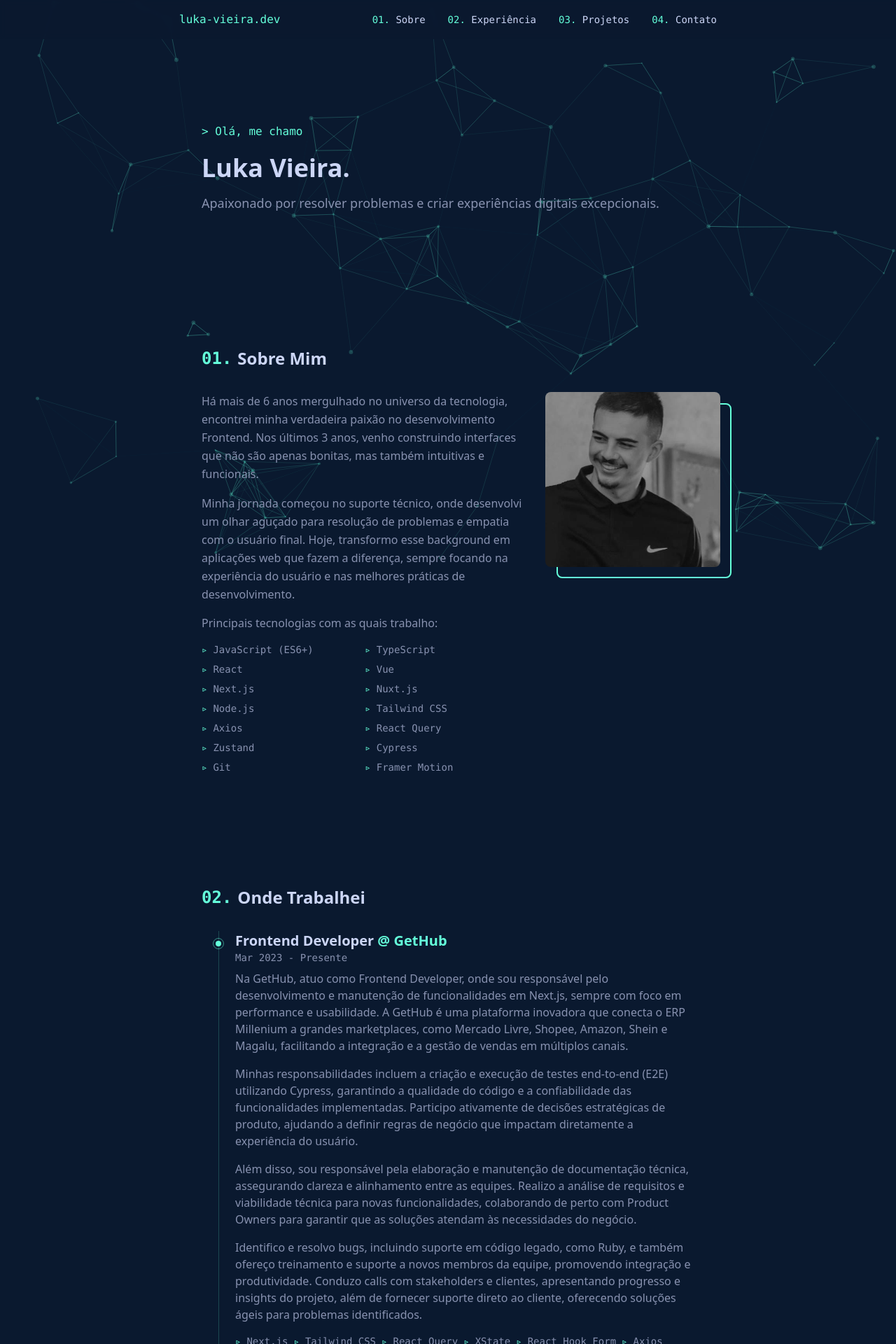
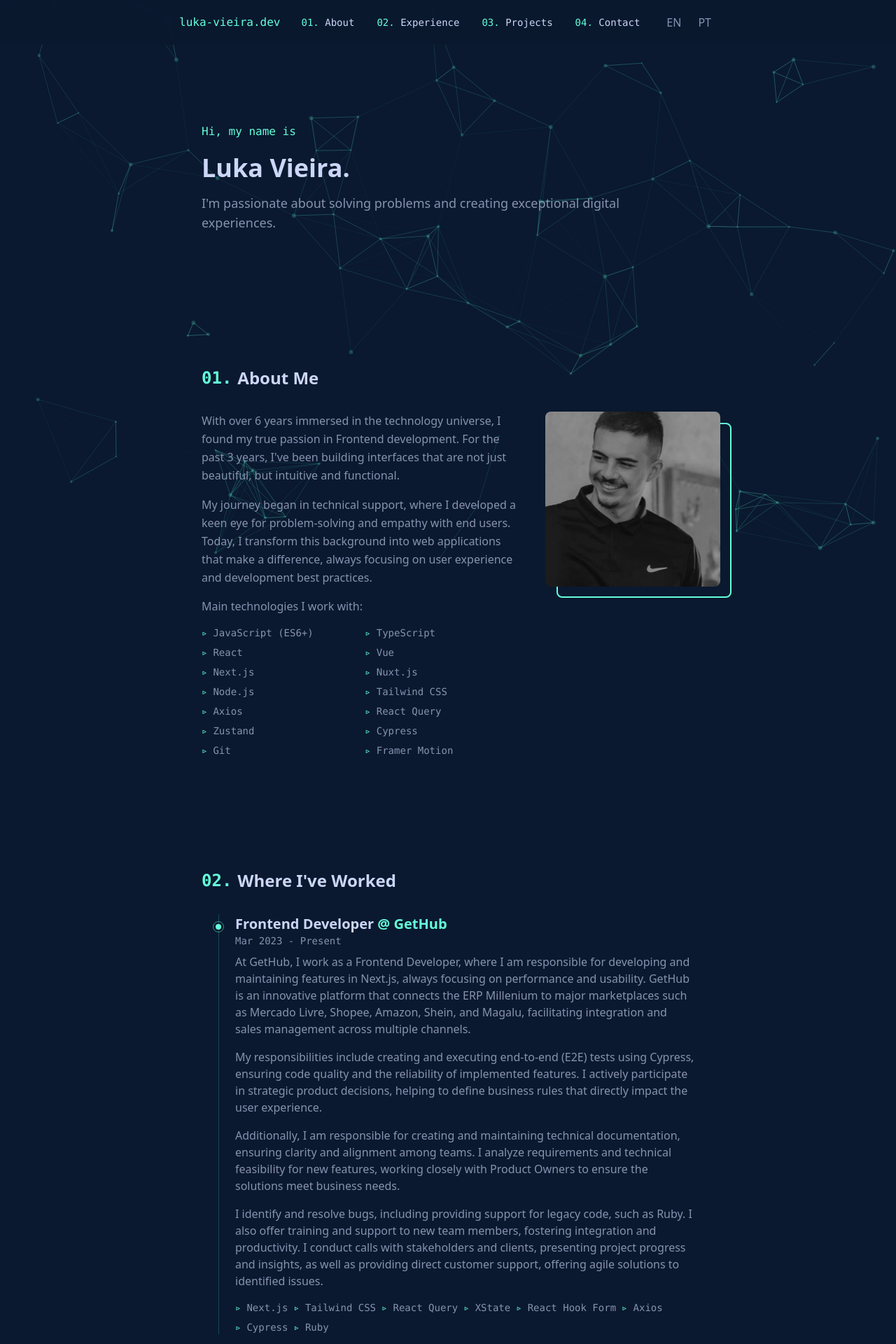
Before and after one commit to LukaVieira1/my-portfolio, a React (Vite) app: page / in a window 1280 px wide. Shown: the top 1920 px of the page at 70% size. Built offline with nearby package versions, Linux system fonts and the light colour scheme.

Commit message:
feature: english and portugues language

```diff
--- a/src/App.tsx
+++ b/src/App.tsx
@@ -4,18 +4,21 @@ import { ParticlesBackground } from "./components/ParticlesBackground";
 import { useState } from "react";
 import { ExperienceTimeline } from "./components/ExperienceTimeline";
 import { ProjectCarousel } from "./components/ProjectCarousel";
+import { useTranslation } from "react-i18next";
+import { LanguageSwitcher } from "./components/LanguageSwitcher";
 
 function App() {
+  const { t } = useTranslation();
   const scrollToSection = useScrollToSection();
   const [projectType, setProjectType] = useState<"professional" | "personal">(
     "professional"
   );
 
   const navItems = [
-    { name: "Sobre", id: "sobre" },
-    { name: "Experiência", id: "experiencia" },
-    { name: "Projetos", id: "projetos" },
-    { name: "Contato", id: "contato" },
+    { name: t("header.nav.about"), id: "sobre" },
+    { name: t("header.nav.experience"), id: "experiencia" },
+    { name: t("header.nav.projects"), id: "projetos" },
+    { name: t("header.nav.contact"), id: "contato" },
   ];
 
   const mainTechs = [
@@ -35,21 +38,18 @@ function App() {
     "Framer Motion",
   ];
 
-  const aboutMeParagraphs = [
-    "Há mais de 6 anos mergulhado no universo da tecnologia, encontrei minha verdadeira paixão no desenvolvimento Frontend. Nos últimos 3 anos, venho construindo interfaces que não são apenas bonitas, mas também intuitivas e funcionais.",
-    "Minha jornada começou no suporte técnico, onde desenvolvi um olhar aguçado para resolução de problemas e empatia com o usuário final. Hoje, transformo esse background em aplicações web que fazem a diferença, sempre focando na experiência do usuário e nas melhores práticas de desenvolvimento.",
-  ];
+  const aboutMeParagraphs = [t("about.paragraphs.0"), t("about.paragraphs.1")];
 
   const experiences = [
     {
-      company: "GetHub",
-      role: "Frontend Developer",
-      period: "Mar 2023 - Presente",
+      company: t("experience.getHub.company"),
+      role: t("experience.getHub.role"),
+      period: t("experience.getHub.period"),
       description: [
-        "Na GetHub, atuo como Frontend Developer, onde sou responsável pelo desenvolvimento e manutenção de funcionalidades em Next.js, sempre com foco em performance e usabilidade. A GetHub é uma plataforma inovadora que conecta o ERP Millenium a grandes marketplaces, como Mercado Livre, Shopee, Amazon, Shein e Magalu, facilitando a integração e a gestão de vendas em múltiplos canais.",
-        "Minhas responsabilidades incluem a criação e execução de testes end-to-end (E2E) utilizando Cypress, garantindo a qualidade do código e a confiabilidade das funcionalidades implementadas. Participo ativamente de decisões estratégicas de produto, ajudando a definir regras de negócio que impactam diretamente a experiência do usuário.",
-        "Além disso, sou responsável pela elaboração e manutenção de documentação técnica, assegurando clareza e alinhamento entre as equipes. Realizo a análise de requisitos e viabilidade técnica para novas funcionalidades, colaborando de perto com Product Owners para garantir que as soluções atendam às necessidades do negócio.",
-        "Identifico e resolvo bugs, incluindo suporte em código legado, como Ruby, e também ofereço treinamento e suporte a novos membros da equipe, promovendo integração e produtividade. Conduzo calls com stakeholders e clientes, apresentando progresso e insights do projeto, além de fornecer suporte direto ao cliente, oferecendo soluções ágeis para problemas identificados.",
+        t("experience.getHub.description.0"),
+        t("experience.getHub.description.1"),
+        t("experience.getHub.description.2"),
+        t("experience.getHub.description.3"),
       ],
       technologies: [
         "Next.js",
@@ -63,15 +63,15 @@ function App() {
       ],
     },
     {
-      company: "Be Talent",
-      role: "Frontend Developer",
-      period: "Mar 2022 - Jan 2023",
+      company: t("experience.beMobile.company"),
+      role: t("experience.beMobile.role"),
+      period: t("experience.beMobile.period"),
       link: "https://bemobile.tech",
       description: [
-        "Na Be Talent, anteriormente conhecida como Be Mobile, atuei como Frontend Developer em diversos projetos, contribuindo para o desenvolvimento de soluções inovadoras e eficientes.",
-        "Fui responsável pelo desenvolvimento e manutenção de funcionalidades em jQuery, assegurando a performance e a funcionalidade de aplicações legadas, além de criar e otimizar recursos utilizando Nuxt.js, com foco em escalabilidade e experiência do usuário.",
-        "Minha atuação incluiu a implementação e manutenção de componentes modernos em React.js, priorizando a criação de código limpo e reutilizável, o que resultou em uma base de código mais sustentável e de fácil manutenção.",
-        "Trabalhei em colaboração com equipes multidisciplinares, participando ativamente de reuniões de planejamento e revisão, o que me permitiu alinhar as expectativas do cliente com as soluções técnicas propostas.",
+        t("experience.beMobile.description.0"),
+        t("experience.beMobile.description.1"),
+        t("experience.beMobile.description.2"),
+        t("experience.beMobile.description.3"),
       ],
       technologies: [
         "jQuery",
@@ -86,15 +86,15 @@ function App() {
       ],
     },
     {
-      company: "Aggrandize",
+      company: t("experience.aggrandize.company"),
       link: "https://aggrandize.com.br/",
-      role: "A. de Suporte Jr.",
-      period: "Mar 2021 - Mar 2022",
+      role: t("experience.aggrandize.role"),
+      period: t("experience.aggrandize.period"),
       description: [
-        "Na Aggrandize, atuei como Analista de Suporte Junior, onde fui responsável por fornecer suporte técnico de alta qualidade aos clientes, garantindo soluções rápidas e eficazes para problemas técnicos e operacionais.",
-        "Realizei a manutenção e monitoramento de recursos na Oracle Cloud Infrastructure (OCI), assegurando desempenho ideal e alta disponibilidade dos serviços, o que foi crucial para a continuidade das operações.",
-        "Além disso, identifiquei e resolvi pequenos problemas no banco de dados, realizando análises e ajustes que melhoraram a funcionalidade e a eficiência das operações, contribuindo para uma experiência mais fluida para os usuários.",
-        "Minha atuação proativa e habilidades de comunicação permitiram uma colaboração eficaz com as equipes internas, promovendo um ambiente de trabalho mais integrado e produtivo.",
+        t("experience.aggrandize.description.0"),
+        t("experience.aggrandize.description.1"),
+        t("experience.aggrandize.description.2"),
+        t("experience.aggrandize.description.3"),
       ],
       technologies: [
         "Oracle Cloud Infrastructure (OCI)",
@@ -104,15 +104,15 @@ function App() {
       ],
     },
     {
-      company: "Câmara Municipal de Vereadores de Canguçu",
+      company: t("experience.cmcgu.company"),
       link: "https://www.camaracangucu.rs.gov.br/",
-      role: "Estagiário em Informática",
-      period: "Jul 2018 - Jun 2020",
+      role: t("experience.cmcgu.role"),
+      period: t("experience.cmcgu.period"),
       description: [
-        "Durante meu estágio na Câmara Municipal de Vereadores de Canguçu, atuei como Estagiário em Informática, onde desenvolvi habilidades práticas em suporte técnico e manutenção de sistemas.",
-        "Realizei assistência técnica em hardware, diagnosticando e realizando a manutenção de equipamentos para garantir seu funcionamento adequado.",
-        "Ofereci suporte em software, incluindo instalação, configuração e resolução de problemas em sistemas operacionais e aplicativos, contribuindo para a eficiência das operações diárias.",
-        "Além disso, apoiei na manutenção e configuração de redes, assegurando conectividade e funcionalidade para todos os usuários, o que foi fundamental para o bom andamento das atividades da instituição.",
+        t("experience.cmcgu.description.0"),
+        t("experience.cmcgu.description.1"),
+        t("experience.cmcgu.description.2"),
+        t("experience.cmcgu.description.3"),
       ],
       technologies: [
         "Hardware",
@@ -125,11 +125,11 @@ function App() {
 
   const projects = [
     {
-      title: "GetHub",
+      title: t("projects.getHub.title"),
       description: [
-        "Dashboard para visualização de pedidos, estoques, anúncios e problemas pendentes.",
-        "Alteração de preços de produtos para anúncios e sugestões de resolução de problemas.",
-        "Integração contínua com o ERP Millenium, garantindo que o estoque e os preços estejam sempre atualizados, além da integração com a Nota Fiscal Eletrônica.",
+        t("projects.getHub.description.0"),
+        t("projects.getHub.description.1"),
+        t("projects.getHub.description.2"),
       ],
       link: "https://www.linkedin.com/company/getbuyhub/",
       technologies: [
@@ -145,11 +145,11 @@ function App() {
       image: "/projects/gethub.png",
     },
     {
-      title: "MeuPass",
+      title: t("projects.meupass.title"),
       description: [
-        "Aplicativo PWA em desenvolvimento, que oferece um sistema completo de cardápio, gerenciamento de pedidos, pagamentos, login e cadastro.",
-        "Com um design inovador e intuitivo, prioriza a usabilidade e a experiência do usuário.",
-        "Você pode conferir mais no instagram do MeuPass @meupassbr",
+        t("projects.meupass.description.0"),
+        t("projects.meupass.description.1"),
+        t("projects.meupass.description.2"),
       ],
       technologies: [
         "Next.js",
@@ -163,11 +163,11 @@ function App() {
       image: "/projects/meupass.png",
     },
     {
-      title: "Souplenus",
+      title: t("projects.souplenus.title"),
       description: [
-        "Plataforma dedicada a conectar profissionais da área de psicologia com usuários, além de facilitar parcerias com empresas e disponibilizar locais para sessões de psicoterapia.",
-        "Utilizada por profissionais da psicologia para promover seus serviços e facilitar o contato com potenciais clientes.",
-        "Oferece diversos filtros para ajudar na busca pelo profissional ideal, além de um sistema de avaliações e comentários, e um recurso para agendamento de consultas.",
+        t("projects.souplenus.description.0"),
+        t("projects.souplenus.description.1"),
+        t("projects.souplenus.description.2"),
       ],
       technologies: ["Nuxt.js", "Tailwind", "React Query"],
       link: "https://www.souplenus.com.br/",
@@ -175,12 +175,12 @@ function App() {
       image: "/projects/souplenus.png",
     },
     {
-      title: "Awari",
+      title: t("projects.awari.title"),
       description: [
-        "Plataforma de educação online com cursos e mentorias em tecnologia, focada em preparar alunos para o mercado de trabalho.",
-        "Oferece uma variedade de cursos, desde programação básica até desenvolvimento fullstack, com foco em prática e aplicação dos conhecimentos.",
-        "Além de mentorias, oferece acesso a uma comunidade de alunos e profissionais, para troca de conhecimentos e networking.",
-        "Também conta com um dashboard para acompanhamento de projetos e alunos, com relatórios e métricas.",
+        t("projects.awari.description.0"),
+        t("projects.awari.description.1"),
+        t("projects.awari.description.2"),
+        t("projects.awari.description.3"),
       ],
       technologies: ["JQuery", "Laravel", "PHP", "React", "TypeScript"],
       link: "https://awari.com.br/",
@@ -188,10 +188,10 @@ function App() {
       image: "/projects/awari.png",
     },
     {
-      title: "Sistema de gestão (ERP) - MPI Informatica",
+      title: t("projects.mpi.title"),
       description: [
-        "O Sistema de Gestão (ERP) da MPI Informática é uma solução completa para automatizar operações, eliminando a necessidade de múltiplos sistemas. Com controle de estoque, fluxo de caixa, emissão de notas fiscais e relatórios detalhados, oferece uma visão clara do negócio.",
-        "Funcionalidades incluem: Gestão de Vendas e Compras, Controle de Estoque, Relatórios Financeiros, Integração com gateways de pagamento e um ponto de venda (PDV) para atendimento ao cliente.",
+        t("projects.mpi.description.0"),
+        t("projects.mpi.description.1"),
       ],
       technologies: ["Vue 3", "Tailwind", "TypeScript", "Axios"],
       link: "https://mpiinformatica.com/sistema-de-gestao/",
@@ -199,10 +199,10 @@ function App() {
       image: "/projects/mpi.jpeg",
     },
     {
-      title: "Atlas Governance",
+      title: t("projects.atlas.title"),
       description: [
-        "Breve participação inicial da criação do dashboard da Atlas Governance, uma plataforma de governança corporativa. O dashboard permite a criação e convocação de reuniões, além de gerenciar os membros da organização.",
-        "Documentos, relatórios e atas são gerados automaticamente, facilitando a gestão de ações e projetos estratégicos. A plataforma também oferece indexação e busca com inteligência artificial, além de avaliações de conselhos e comitês.",
+        t("projects.atlas.description.0"),
+        t("projects.atlas.description.1"),
       ],
       technologies: ["React", "Tailwind", "TypeScript", "Axios", "Redux"],
       link: "https://welcome.atlasgov.com/",
@@ -210,12 +210,12 @@ function App() {
       image: "/projects/atlas.jpeg",
     },
     {
-      title: "Tetris",
+      title: t("projects.tetris.title"),
       description: [
-        "Um classico dos anos 80! ",
-        "O jogo conta com um sistema de pontuação e progressão de níveis, além de um ranking das melhores pontuações alcançadas e as próximas peças que serão geradas.",
-        "Apresenta um design moderno com animações fluidas e suporte a múltiplos idiomas, incluindo português e inglês.",
-        "Inclui um menu com opções para configuração de idioma e um tutorial interativo e a opção de pausar o jogo.",
+        t("projects.tetris.description.0"),
+        t("projects.tetris.description.1"),
+        t("projects.tetris.description.2"),
+        t("projects.tetris.description.3"),
       ],
       technologies: [
         "React",
@@ -231,12 +231,12 @@ function App() {
       image: "/projects/tetris.png",
     },
     {
-      title: "Petwiiter",
+      title: t("projects.petwiiter.title"),
       description: [
-        "Um clonedo do X (Twitter) voltado para amantes de pets!",
-        "Foi um dos meus primeiros projetos, onde aprendi muito sobre React e APIs (que também foi feita por mim).",
-        "O Petwiiter é uma plataforma social onde você pode compartilhar textos e interagir com outros usuários.",
-        "Inclui um sistema de login, comentários e perfis de usuários.",
+        t("projects.petwiiter.description.0"),
+        t("projects.petwiiter.description.1"),
+        t("projects.petwiiter.description.2"),
+        t("projects.petwiiter.description.3"),
       ],
       technologies: [
         "React",
@@ -271,7 +271,7 @@ function App() {
               animate={{ opacity: 1 }}
               className="text-[#64ffda] font-mono"
             >
-              luka-vieira.dev
+              {t("header.logo")}
             </motion.div>
             <div className="hidden md:flex space-x-8 font-mono text-sm">
               {navItems.map((item, i) => (
@@ -289,6 +289,7 @@ function App() {
                 </motion.button>
               ))}
             </div>
+            <LanguageSwitcher />
           </div>
         </nav>
 
@@ -300,13 +301,7 @@ function App() {
               animate={{ opacity: 1, y: 0 }}
               className="text-[#64ffda] font-mono mb-5"
             >
-              <motion.span
-                initial={{ opacity: 0 }}
-                animate={{ opacity: 1 }}
-                transition={{ delay: 0.5, duration: 0.5 }}
-              >
-                &gt; Olá, me chamo
-              </motion.span>
+              {t("hero.greeting")}
             </motion.p>
             <motion.h1
               initial={{ opacity: 0, y: 20 }}
@@ -314,7 +309,7 @@ function App() {
               transition={{ delay: 0.1 }}
               className="text-4xl font-bold text-[#ccd6f6] mb-4"
             >
-              Luka Vieira.
+              {t("hero.name")}
             </motion.h1>
             <motion.p
               initial={{ opacity: 0, y: 20 }}
@@ -322,13 +317,12 @@ function App() {
               transition={{ delay: 0.2 }}
               className="text-lg mb-8"
             >
-              Apaixonado por resolver problemas e criar experiências digitais
-              excepcionais.
+              {t("hero.description")}
             </motion.p>
           </section>
 
           {/* About Section */}
-          <section id="sobre" className="py-20">
+          <section id="about" className="py-20">
             <motion.h2
               initial={{ opacity: 0 }}
               whileInView={{ opacity: 1 }}
@@ -336,7 +330,7 @@ function App() {
               className="flex items-center text-2xl font-bold text-[#ccd6f6] mb-8"
             >
               <span className="text-[#64ffda] font-mono mr-2">01.</span>
-              Sobre Mim
+              {t("about.title")}
             </motion.h2>
             <div className="grid md:grid-cols-3 gap-8">
               <div className="md:col-span-2 space-y-4">
@@ -346,9 +340,7 @@ function App() {
                   </p>
                 ))}
 
-                <p className="mt-8">
-                  Principais tecnologias com as quais trabalho:
-                </p>
+                <p className="mt-8">{t("about.mainTechs")}</p>
                 <ul className="grid grid-cols-2 gap-2 font-mono text-sm">
                   {mainTechs.map((tech) => (
                     <motion.li
@@ -385,7 +377,7 @@ function App() {
           </section>
 
           {/* Experience Section */}
-          <section id="experiencia" className="py-20">
+          <section id="experience" className="py-20">
             <motion.h2
               initial={{ opacity: 0 }}
               whileInView={{ opacity: 1 }}
@@ -393,13 +385,13 @@ function App() {
               className="flex items-center text-2xl font-bold text-[#ccd6f6] mb-8"
             >
               <span className="text-[#64ffda] font-mono mr-2">02.</span>
-              Onde Trabalhei
+              {t("experience.title")}
             </motion.h2>
             <ExperienceTimeline experiences={experiences} />
           </section>
 
           {/* Projetos Section */}
-          <section id="projetos" className="py-20">
+          <section id="projects" className="py-20">
             <motion.h2
               initial={{ opacity: 0 }}
               whileInView={{ opacity: 1 }}
@@ -407,7 +399,7 @@ function App() {
               className="flex items-center text-2xl font-bold text-[#ccd6f6] mb-8"
             >
               <span className="text-[#64ffda] font-mono mr-2">03.</span>
-              Alguns Projetos
+              {t("projects.title")}
             </motion.h2>
 
             <div className="flex justify-center mb-12">
@@ -431,7 +423,7 @@ function App() {
                       : "text-[#8892b0] hover:text-[#ccd6f6]"
                   }`}
                 >
-                  Profissionais
+                  {t("projects.filters.professional")}
                 </motion.button>
                 <motion.button
                   whileHover={{ scale: 1.05 }}
@@ -443,7 +435,7 @@ function App() {
                       : "text-[#8892b0] hover:text-[#ccd6f6]"
                   }`}
                 >
-                  Pessoais
+                  {t("projects.filters.personal")}
                 </motion.button>
               </div>
             </div>
@@ -452,7 +444,7 @@ function App() {
           </section>
 
           {/* Contact Section */}
-          <section id="contato" className="py-20">
+          <section id="contact" className="py-20">
             <motion.h2
               initial={{ opacity: 0 }}
               whileInView={{ opacity: 1 }}
@@ -460,14 +452,10 @@ function App() {
               className="flex items-center text-2xl font-bold text-[#ccd6f6] mb-8"
             >
               <span className="text-[#64ffda] font-mono mr-2">04.</span>
-              Vamos Conversar?
+              {t("contact.title")}
             </motion.h2>
             <div className="space-y-4">
-              <p>
-                Estou sempre aberto a novas oportunidades. Se você tem um
-                projeto interessante ou só quer bater um papo, me manda uma
-                mensagem!
-              </p>
+              <p>{t("contact.description")}</p>
               <motion.div className="flex flex-col space-y-4">
                 <motion.a
                   href="mailto:lukavieira14@gmail.com"
--- a/src/components/ExperienceCard.tsx
+++ b/src/components/ExperienceCard.tsx
@@ -1,4 +1,5 @@
 import { motion } from "framer-motion";
+import { useTranslation } from "react-i18next";
 
 interface ExperienceCardProps {
   company: string;
@@ -17,6 +18,7 @@ export function ExperienceCard({
   technologies,
   link,
 }: ExperienceCardProps) {
+  const { t } = useTranslation();
   return (
     <motion.div
       initial={{ opacity: 0, x: -20 }}
@@ -39,7 +41,7 @@ export function ExperienceCard({
             whileHover={{ scale: 1.05 }}
             whileTap={{ scale: 0.95 }}
           >
-            <span className="text-[#64ffda]">Saiba mais</span>
+            <span className="text-[#64ffda]">{t("experience.seeMore")}</span>
           </motion.a>
         )}
       </div>
--- /dev/null
+++ b/src/components/LanguageSwitcher.tsx
@@ -0,0 +1,35 @@
+import { useTranslation } from "react-i18next";
+import { motion } from "framer-motion";
+
+export function LanguageSwitcher() {
+  const { i18n } = useTranslation();
+
+  return (
+    <div className="flex items-center gap-2">
+      <motion.button
+        whileHover={{ scale: 1.05 }}
+        whileTap={{ scale: 0.95 }}
+        onClick={() => i18n.changeLanguage("en")}
+        className={`px-2 py-1 rounded ${
+          i18n.language === "en"
+            ? "text-[#64ffda] border border-[#64ffda]"
+            : "text-[#8892b0]"
+        }`}
+      >
+        EN
+      </motion.button>
+      <motion.button
+        whileHover={{ scale: 1.05 }}
+        whileTap={{ scale: 0.95 }}
+        onClick={() => i18n.changeLanguage("pt")}
+        className={`px-2 py-1 rounded ${
+          i18n.language === "pt"
+            ? "text-[#64ffda] border border-[#64ffda]"
+            : "text-[#8892b0]"
+        }`}
+      >
+        PT
+      </motion.button>
+    </div>
+  );
+}
```
